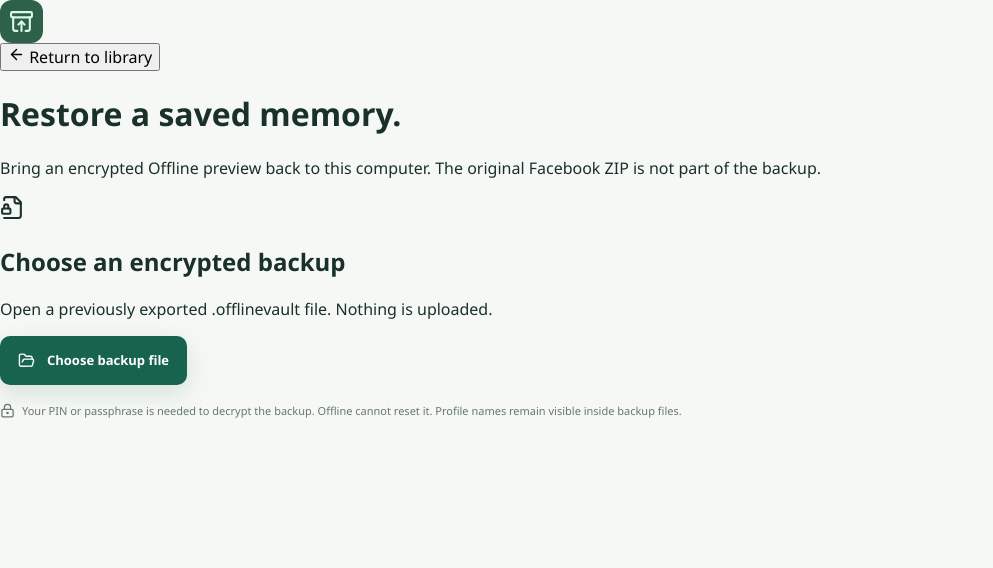
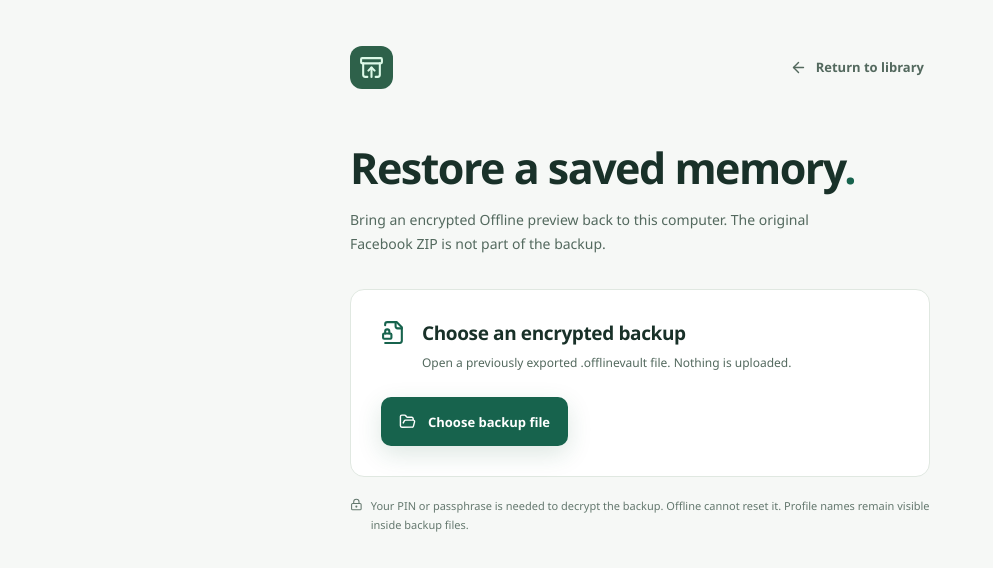
Before and after one commit to MieleMadness/offline, a React (Vite) app: page / in a window 1280 px wide. Both pictures are taken after a click on the button "Restore encrypted backup". Shown: the top 568 px of the page, without its empty margins (0-993 px from the left). Built offline with nearby package versions, Linux system fonts and the light colour scheme.

Commit message:
docs(0.5.1): explain portable backup privacy and style recovery UX

```diff
--- a/src/social.css
+++ b/src/social.css
@@ -435,3 +435,59 @@ button:disabled { cursor: not-allowed; }
 @media (prefers-reduced-motion: reduce) {
   .soc-search-tabs button { transition: none; }
 }
+
+
+/* Portable family recovery is a distinct page, not an interrupting modal. */
+.soc-restore-nav { display: flex; align-items: center; gap: 9px; width: 100%; margin-top: 12px;
+  padding: 11px 0; border: 0; background: transparent; color: #d5f1df;
+  font-size: 12px; font-weight: 700; text-align: left; }
+.soc-restore-nav:not(:disabled):hover { color: #fff; text-decoration: underline; text-underline-offset: 4px; }
+.soc-restore-nav:disabled { opacity: .6; }
+.soc-vault-action { display: inline-flex; align-items: center; gap: 6px; white-space: nowrap; }
+.soc-success { display: flex; align-items: center; gap: 10px; padding: 12px 28px;
+  background: var(--accent-soft); border-bottom: 1px solid var(--border);
+  color: var(--ink); font-size: 12px; line-height: 1.6; }
+.soc-success > span { flex: 1; }
+.soc-success > button { display: grid; place-items: center; min-height: 32px; min-width: 32px;
+  border: 0; background: transparent; color: var(--ink); }
+.soc-restore-page { min-height: 100vh; width: 100%; overflow-y: auto; background: var(--canvas); color: var(--ink); }
+.soc-restore-wrap { width: min(700px, 100%); margin: auto; padding: 45px clamp(22px, 6vw, 60px) 60px; }
+.soc-restore-top { display: flex; justify-content: space-between; align-items: center; gap: 16px; margin-bottom: 55px; }
+.soc-restore-back { display: flex; gap: 9px; align-items: center; min-height: 44px;
+  border: 0; background: transparent; color: var(--subtle); font-size: 13px; font-weight: 680; }
+.soc-restore-back:not(:disabled):hover { color: var(--accent); }
+.soc-restore-wrap h1 { margin: 0 0 16px; letter-spacing: -.035em;
+  font-size: clamp(31px, 4vw, 43px); line-height: 1.12; }
+.soc-restore-wrap h1 span { color: var(--accent); }
+.soc-restore-lead { max-width: 60ch; margin: 0 0 33px; color: var(--subtle); font-size: 14px; line-height: 1.7; }
+.soc-restore-surface { padding: clamp(22px, 4vw, 30px); border: 1px solid var(--border);
+  border-radius: 14px; background: var(--panel); }
+.soc-restore-step { display: flex; align-items: flex-start; gap: 16px; margin-bottom: 24px; }
+.soc-restore-step > svg { flex: 0 0 auto; color: var(--accent); }
+.soc-restore-step h2 { margin: 0 0 7px; font-size: 19px; letter-spacing: -.02em; }
+.soc-restore-step p { margin: 0; font-size: 12px; line-height: 1.7; color: var(--subtle); }
+.soc-restore-form { display: grid; gap: 13px; margin-top: 25px; padding-top: 24px;
+  border-top: 1px solid var(--border); }
+.soc-restore-owner { display: flex; align-items: baseline; gap: 9px; flex-wrap: wrap; }
+.soc-restore-owner strong { font-size: 15px; }
+.soc-restore-owner span { color: var(--subtle); font-size: 11px; }
+.soc-restore-form label { color: var(--ink); font-size: 13px; font-weight: 720; }
+.soc-restore-form input { width: 100%; min-height: 44px; border: 1px solid var(--border);
+  border-radius: 9px; padding: 0 12px; background: var(--canvas); color: var(--ink); }
+.soc-restore-form > p { margin: 0; font-size: 11px; line-height: 1.65; color: var(--subtle); }
+.soc-restore-form .soc-primary { justify-self: start; }
+.soc-restore-error { display: flex; align-items: center; gap: 9px; margin-top: 15px;
+  padding: 12px; border-radius: 9px; background: #fff0eb; color: #77352f; font-size: 12px; }
+.soc-restore-wrap > .soc-soft-caption { display: flex; align-items: flex-start; gap: 8px;
+  line-height: 1.7; margin-top: 20px; }
+@media (prefers-color-scheme: dark) {
+  .soc-restore-error { background: #472d2c; color: #ffdfda; }
+}
+@media (max-width: 1180px) {
+  .soc-top-controls { gap: 7px; }
+  .soc-top-controls .soc-vault-action { padding: 8px; font-size: 11px; }
+}
+@media (max-width: 650px) {
+  .soc-restore-top { margin-bottom: 35px; }
+  .soc-restore-form .soc-primary { justify-self: stretch; }
+}
```
Also changed, not shown: 5 other files (tests, documents, lock files or other folders).
